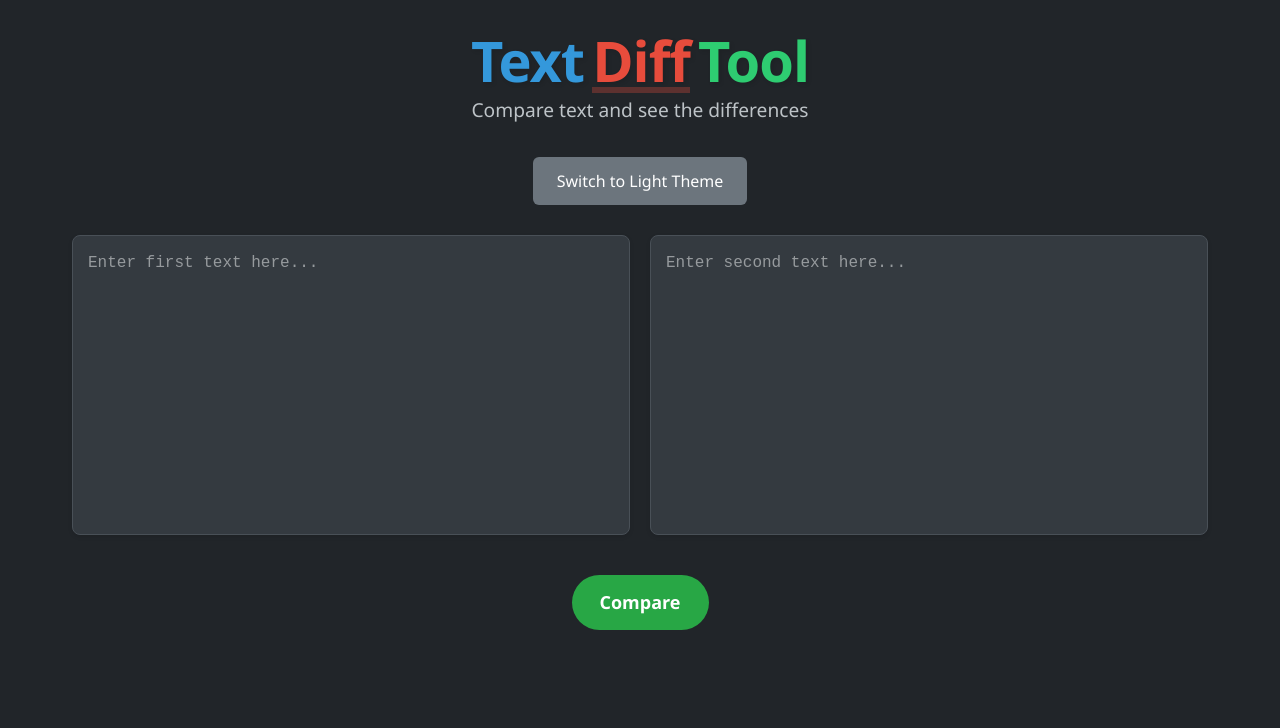
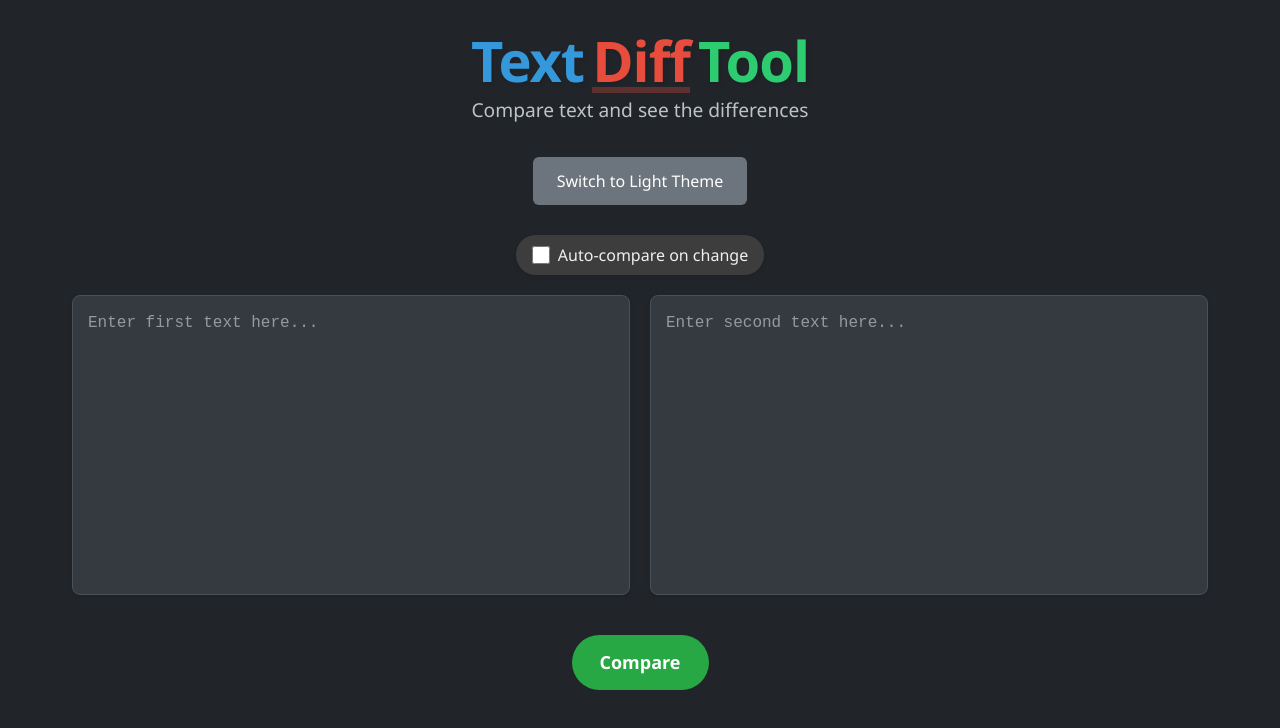
Before and after one commit to lai32290/text-diff, a React (Vite) app: page / in a window 1280 px wide. Shown: the top 728 px of the page. Built offline with nearby package versions, Linux system fonts and the light colour scheme.

Commit message:
ft: add live compare feature

```diff
--- a/src/App.css
+++ b/src/App.css
@@ -187,3 +187,42 @@ body.dark-theme .diff-result {
 body.dark-theme .title-subtitle {
   color: #bdc3c7;
 }
+
+.auto-compare-container {
+  margin-bottom: 20px;
+  display: flex;
+  justify-content: center;
+}
+
+.auto-compare-label {
+  display: flex;
+  align-items: center;
+  cursor: pointer;
+  font-size: 1rem;
+  user-select: none;
+  background-color: #f0f0f0;
+  padding: 8px 16px;
+  border-radius: 20px;
+  transition: all 0.3s ease;
+  box-shadow: 0 2px 4px rgba(0, 0, 0, 0.1);
+}
+
+.auto-compare-label:hover {
+  background-color: #e0e0e0;
+}
+
+.auto-compare-checkbox {
+  margin-right: 8px;
+  width: 18px;
+  height: 18px;
+  accent-color: #3498db;
+}
+
+body.dark-theme .auto-compare-label {
+  background-color: #3d3d3d;
+  color: #f0f0f0;
+}
+
+body.dark-theme .auto-compare-label:hover {
+  background-color: #4d4d4d;
+}
--- a/src/App.jsx
+++ b/src/App.jsx
@@ -6,11 +6,19 @@ function App() {
   const [text2, setText2] = useState('');
   const [diffResult, setDiffResult] = useState([]);
   const [isDarkTheme, setIsDarkTheme] = useState(true);
+  const [autoCompare, setAutoCompare] = useState(false);
 
   useEffect(() => {
     // Inicialize com tema escuro
     document.body.className = isDarkTheme ? 'dark-theme' : 'light-theme';
   }, [isDarkTheme]);
+
+  useEffect(() => {
+    // Comparar automaticamente quando o texto mudar se autoCompare estiver ativado
+    if (autoCompare) {
+      handleCompare();
+    }
+  }, [text1, text2, autoCompare]);
 
   const handleCompare = () => {
     const diffLines = [];
@@ -54,6 +62,19 @@ function App() {
       <button onClick={toggleTheme} className="theme-toggle">
         Switch to {isDarkTheme ? 'Light' : 'Dark'} Theme
       </button>
+
+      <div className="auto-compare-container">
+        <label className="auto-compare-label">
+          <input
+            type="checkbox"
+            checked={autoCompare}
+            onChange={(e) => setAutoCompare(e.target.checked)}
+            className="auto-compare-checkbox"
+          />
+          Auto-compare on change
+        </label>
+      </div>
+
       <div className="input-container">
         <textarea
           placeholder="Enter first text here..."
@@ -66,7 +87,11 @@ function App() {
           onChange={(e) => setText2(e.target.value)}
         />
       </div>
-      <button onClick={handleCompare} className="compare-button">Compare</button>
+
+      {!autoCompare && (
+        <button onClick={handleCompare} className="compare-button">Compare</button>
+      )}
+
       {diffResult.length > 0 && (
         <pre className="diff-result">
           {diffResult.map((line, index) => (
```
